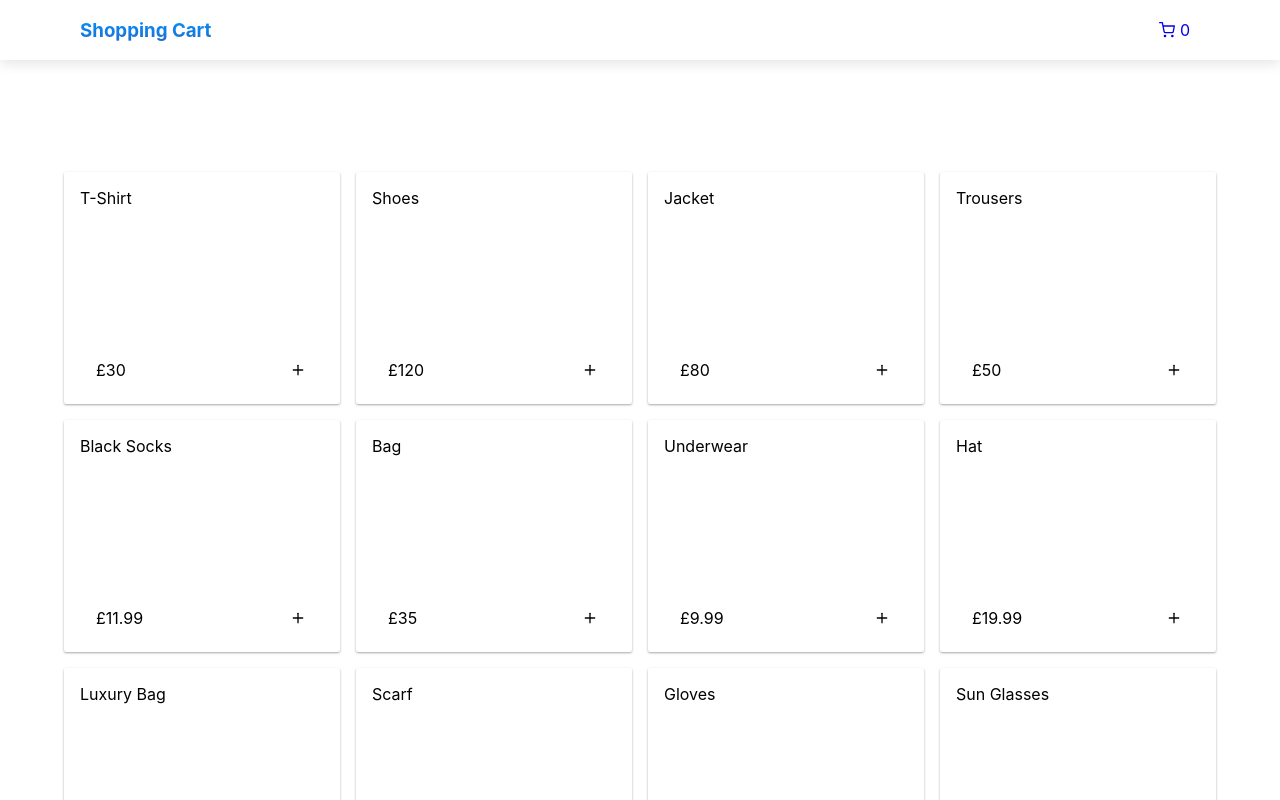
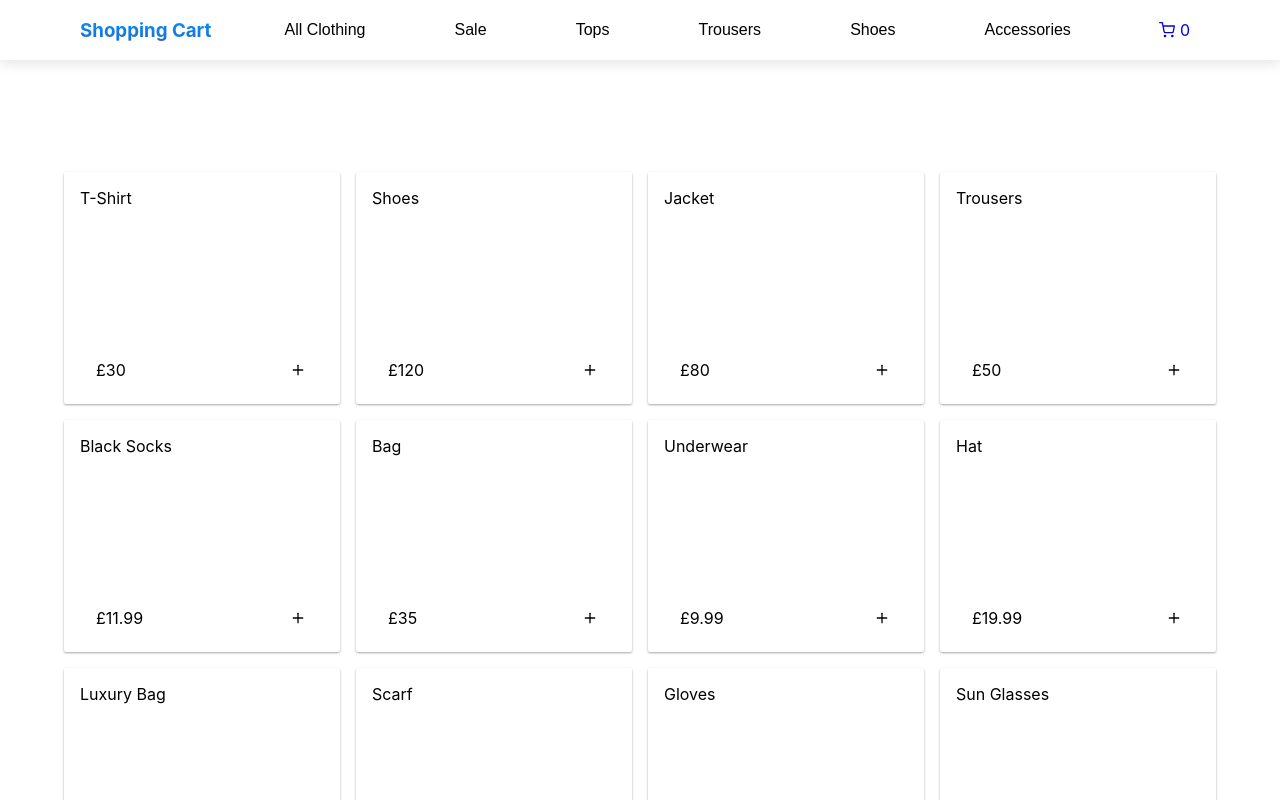
Before and after one commit to ibahm/Shopping-Cart-ContextAPI, a React (Create React App) app: page / in a window 1280 px wide. Shown: the top 800 px of the page. Built offline with nearby package versions, Linux system fonts and the light colour scheme.

Commit message:
Added drop down buttons
- implemented in navigation bar for a better user experience

```diff
--- a/src/components/NavBar.js
+++ b/src/components/NavBar.js
@@ -11,7 +11,50 @@ const NavBar = () => {
 
         <div className="nav-bar">
             <h3>Shopping Cart</h3>
-            <Link to="./Pages/Checkout" className="nav-link"><div className="nav-bar-cart">
+                <button class="clothbtn">All Clothing</button>
+            <div className="dropdown">
+                <button class="clothbtn">Sale</button>
+                <div class="dropdown-content">
+                    <a href="#">Tops Sale</a>
+                    <a href="#">Trousers Sale</a>
+                    <a href="#">Shoes Sale</a>
+                    <a href="#">Accessories Sale</a>
+                </div>
+            </div>
+            <div className="dropdown">
+                <button class="clothbtn">Tops</button>
+                <div class="dropdown-content">
+                    <a href="#">T-Shirts</a>
+                    <a href="#">Hoodies</a>
+                    <a href="#">Jackets</a>
+                </div>
+            </div>
+            <div className="dropdown">
+                <button class="clothbtn">Trousers</button>
+                <div class="dropdown-content">
+                    <a href="#">Denim</a>
+                    <a href="#">Joggers</a>
+                    <a href="#">Leggings</a>
+                </div>
+            </div>
+            <div className="dropdown">
+                <button class="clothbtn">Shoes</button>
+                <div class="dropdown-content">
+                    <a href="#">Trainers</a>
+                    <a href="#">Smart Shoes</a>
+                    <a href="#">Boots</a>
+                </div>
+            </div>
+            <div className="dropdown">
+                <button class="clothbtn">Accessories</button>
+                <div class="dropdown-content">
+                    <a href="#">Jewellery</a>
+                    <a href="#">Bags</a>
+                    <a href="#">Socks</a>
+                    <a href="#">Hats & Scarfs</a>
+                </div>
+            </div>
+            <Link to="./checkout" className="nav-link"><div className="nav-bar-cart">
                 <FiShoppingCart className="nav-cartbtn"/>
                 <span className="cart-quantity">{total}</span>
             </div></Link>
--- a/src/context/CartContext.js
+++ b/src/context/CartContext.js
@@ -1,12 +1,6 @@
 import React, {createContext, useState} from "react";
 
 export const CartContext = createContext();
-
-/**
- * CartContext State
- * We do not need to create an initial Cart array as the state will hold the item objects for us with useState hook
- * Using useState, we can create a function that updates the state and pass the cart through the provider to it's children.
- */
 
 export function CartProvider({children}) {
     const [cart, setCart] = useState([]);
--- a/src/index.css
+++ b/src/index.css
@@ -47,6 +47,39 @@ code {
 
 .nav-cartbtn{
   padding: 0 5px;
+}
+
+.clothbtn {
+  padding: 16px;
+  background-color: white;
+  font-size: 16px;
+  border: none;
+  cursor: pointer;
+}
+
+.dropdown {
+  position: relative;
+  display: inline-block;
+}
+
+.dropdown-content {
+  display: none;
+  position: absolute;
+  background-color: #f9f9f9;
+  box-shadow: rgba(0, 0, 0, 0.12) 0px 1px 3px, rgba(0, 0, 0, 0.24) 0px 1px 2px;
+  min-width: 200px;
+  z-index: 1;
+}
+
+.dropdown-content a {
+  color: black;
+  padding: 12px 16px;
+  text-decoration: none;
+  display: block;
+}
+
+.dropdown:hover .dropdown-content {
+  display: block;
 }
 
 .nav-link {
--- a/src/index.js
+++ b/src/index.js
@@ -11,7 +11,7 @@ root.render(
     <BrowserRouter>
         <Routes>
             <Route path="/" element={<CartProvider><App/></CartProvider>}/>
-            <Route path="/Pages/Checkout" element={<CartProvider><Checkout/></CartProvider>}/>
+            <Route path="/checkout" element={<CartProvider><Checkout/></CartProvider>}/>
         </Routes>
     </BrowserRouter>
 );
```
